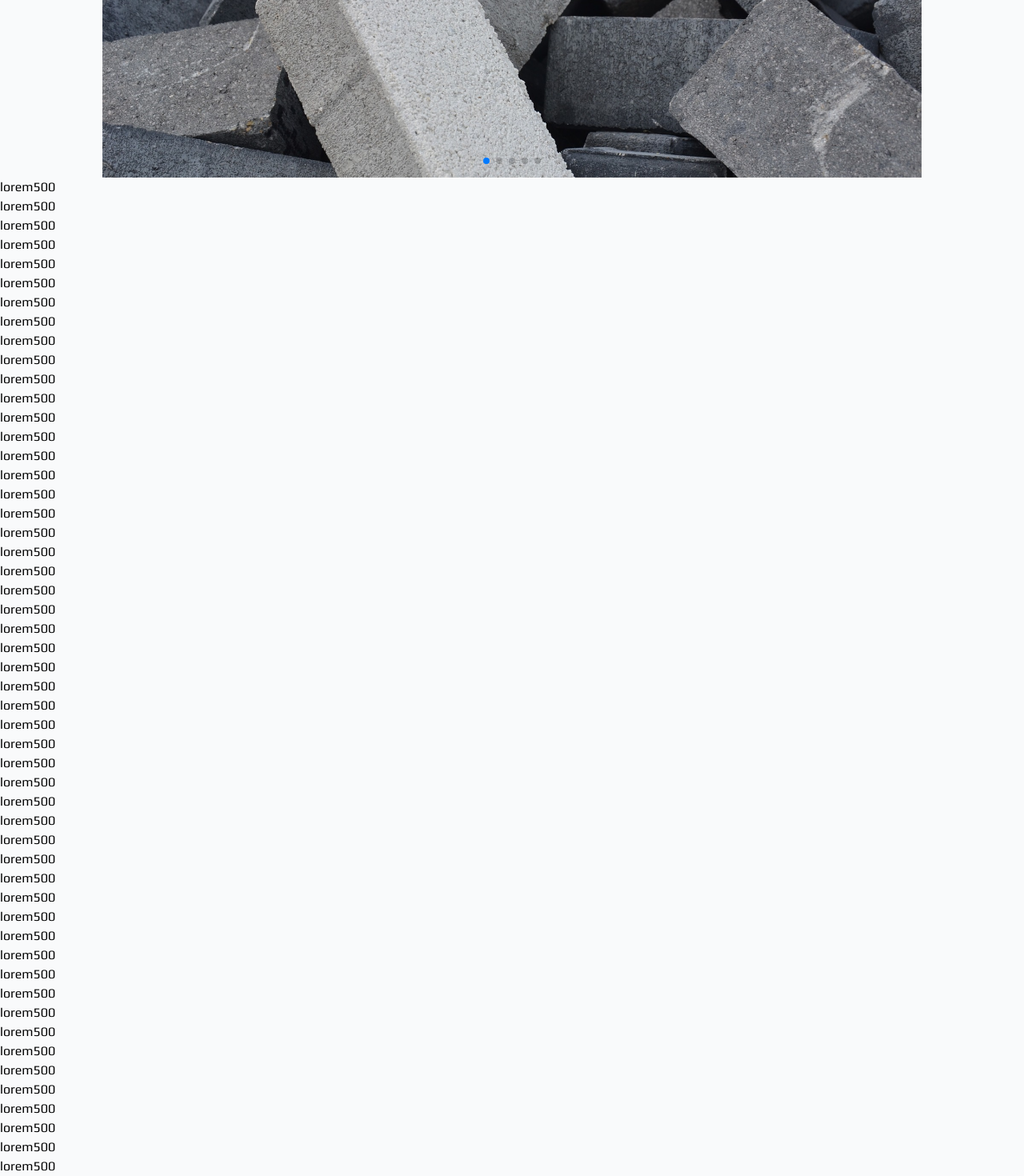
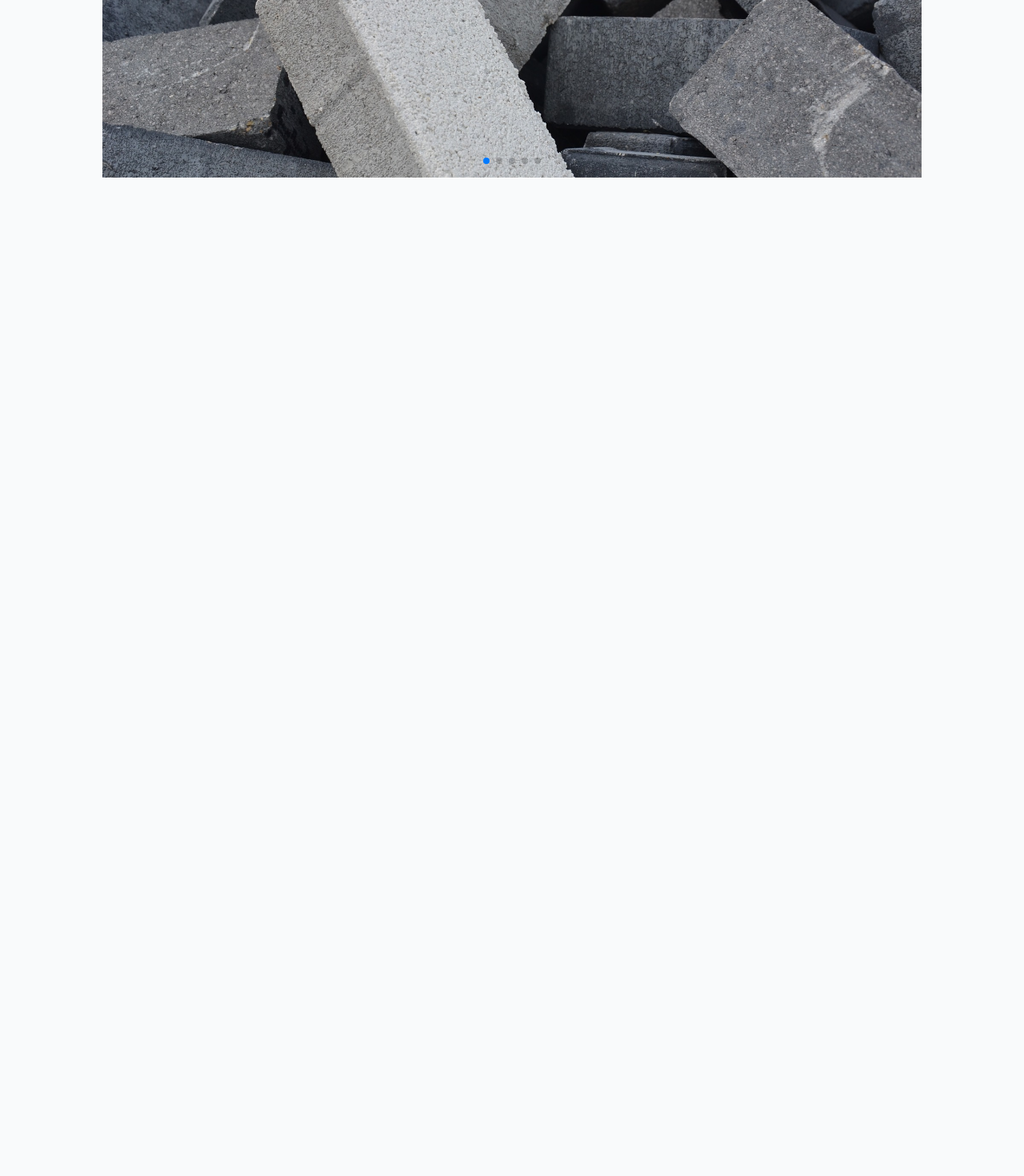
Before and after one commit to ahmadabdulkadir245/Aerosmart-test, a Next.js app: page / in a window 1280 px wide. Shown: the part 210-1680 px from the top of the page at 80% size. After the commit the page ends 800 px from the top, so only its background shows below. Built offline with nearby package versions, Linux system fonts and the light colour scheme; grey boxes are pictures that could not be loaded; a web font is replaced by a local one.

Commit message:
fix navigation input place holder text

```diff
--- a/components/Navigation.js
+++ b/components/Navigation.js
@@ -52,7 +52,7 @@ function Navigation() {
                 <input
                   type='text'
                   className='py-5 px-4 h-full w-6 flex-grow  flex-shrink rounded-l-sm focus:outline-none bg-gray-300 font-play text-gray-700'
-                  placeholder='Search on Aerosmart'
+                  placeholder='search on Aerosmart'
 
                 />
                 <BiSearchAlt className='h-12 w-12 p-3  text-gray-500 transition duration-200 ease-in' />
@@ -100,7 +100,7 @@ function Navigation() {
                   <input
                     type='text'
                     className='px-2 py-[24px] h-full w-6 flex-grow  flex-shrink rounded-l-md focus:outline-none bg-gray-300 font-play text-gray-700'
-                    placeholder='Search Century Designs'
+                    placeholder='search on Aerosmart'
                     // value={searchWord}
                     // onChange={searchHandler}
                   />
--- a/pages/index.js
+++ b/pages/index.js
@@ -20,58 +20,6 @@ export default function Home() {
 
     <main>
      <Banner/>
-     <p>lorem500</p>
-     <p>lorem500</p>
-     <p>lorem500</p>
-     <p>lorem500</p>
-     <p>lorem500</p>
-     <p>lorem500</p>
-     <p>lorem500</p>
-     <p>lorem500</p>
-     <p>lorem500</p>
-     <p>lorem500</p>
-     <p>lorem500</p>
-     <p>lorem500</p>
-     <p>lorem500</p>
-     <p>lorem500</p>
-     <p>lorem500</p>
-     <p>lorem500</p>
-     <p>lorem500</p>
-     <p>lorem500</p>
-     <p>lorem500</p>
-     <p>lorem500</p>
-     <p>lorem500</p>
-     <p>lorem500</p>
-     <p>lorem500</p>
-     <p>lorem500</p>
-     <p>lorem500</p>
-     <p>lorem500</p>
-     <p>lorem500</p>
-     <p>lorem500</p>
-     <p>lorem500</p>
-     <p>lorem500</p>
-     <p>lorem500</p>
-     <p>lorem500</p>
-     <p>lorem500</p>
-     <p>lorem500</p>
-     <p>lorem500</p>
-     <p>lorem500</p>
-     <p>lorem500</p>
-     <p>lorem500</p>
-     <p>lorem500</p>
-     <p>lorem500</p>
-     <p>lorem500</p>
-     <p>lorem500</p>
-     <p>lorem500</p>
-     <p>lorem500</p>
-     <p>lorem500</p>
-     <p>lorem500</p>
-     <p>lorem500</p>
-     <p>lorem500</p>
-     <p>lorem500</p>
-     <p>lorem500</p>
-     <p>lorem500</p>
-     <p>lorem500</p>
      </main>
     </div>
 
```
